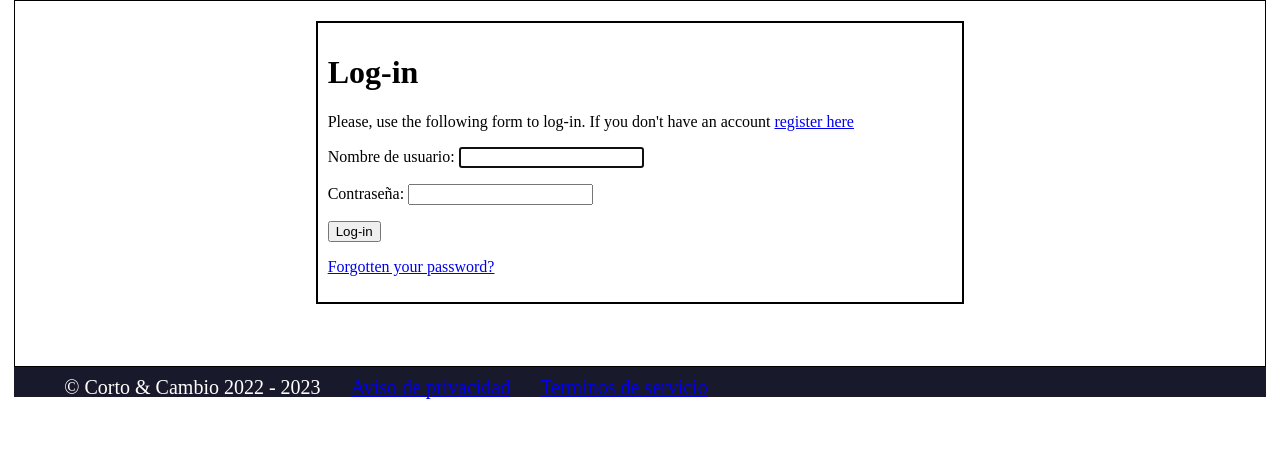
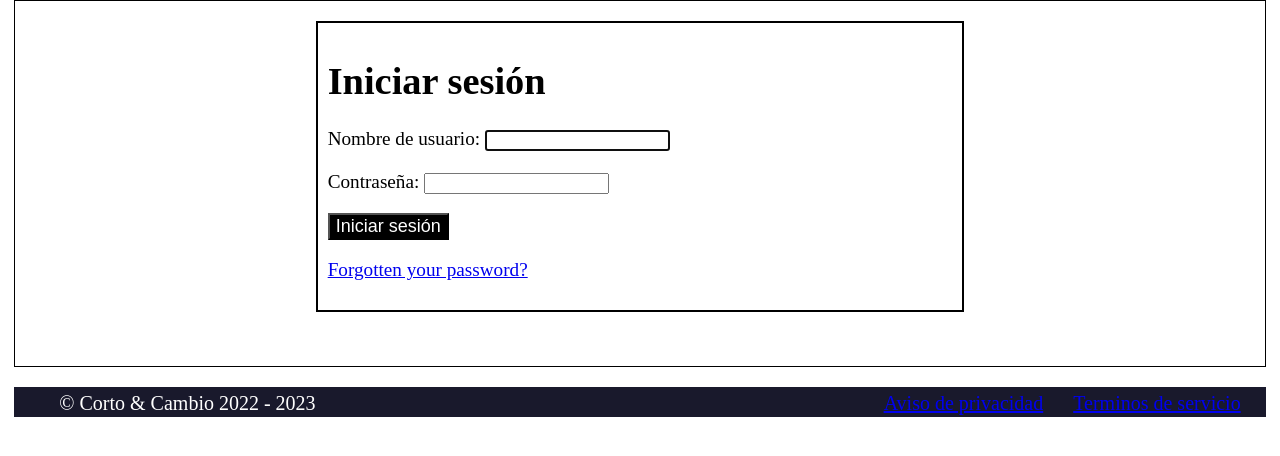
Before and after one commit to carloscg00/PGPI-G1.13, a Django app: page /account/login/ in a window 1280 px wide. Shown: the part 179-635 px from the top of the page. Run offline with Django 3.2, Linux system fonts and the light colour scheme.

```diff
--- a/code/account/templates/account/login.html
+++ b/code/account/templates/account/login.html
@@ -6,6 +6,6 @@
 <p>Please, use the following form to log-in:</p>
 <form method="post">
   {{ form.as_p }} {% csrf_token %}
-  <p><input type="submit" value="Log in" /></p>
+  <p><input id="boton" type="submit" value="Iniciar sesion" /></p>
 </form>
 {% endblock %}
--- a/code/account/templates/account/register.html
+++ b/code/account/templates/account/register.html
@@ -1,10 +1,10 @@
 {% extends "shop/layout.html" %} {% block content %}
 <div id="register">
-  <h1>Create an account</h1>
-  <p>Please, sign up using the following form:</p>
+  <h1>Crea una cuenta</h1>
+  <p>Usa el siguiente formulario:</p>
   <form method="post">
     {% csrf_token %} {{ user_form.as_p }}
-    <button type="submit" id="submit">Registrarse</button>
+    <button id="boton" type="submit" id="submit">Registrarse</button>
   </form>
 </div>
 {% endblock content %}
--- a/code/account/templates/account/register_done.html
+++ b/code/account/templates/account/register_done.html
@@ -1,8 +1,8 @@
-{% extends "base.html" %}
+{% extends "shop/layout.html" %}
 
 {% block title %}Welcome{% endblock %}
 
 {% block content %}
-	<h1>Welcome {{ new_user.first_name }}!</h1>
-	<p>Your account has been successfully created. Now you can <a href="{% url "login" %}">log in</a>.</p>
+	<h1>Bienvenido {{ new_user.first_name }}!</h1>
+	<p>Tu cuenta ha sido creada correctamente. Puedes iniciar sesión <a id="enlace" href="{% url "login" %}">aquí</a>.</p>
 {% endblock %}
--- a/code/account/templates/registration/login.html
+++ b/code/account/templates/registration/login.html
@@ -3,22 +3,19 @@
 
 {% block content %}
 <div id="login">
-	<h1>Log-in</h1>
+	<h1>Iniciar sesión</h1>
  	{% if form.errors %}
  		<p>
- 			Your username and password didn't match.
- 			Please try again.
+			Tu ususario y contraseña no concuerdan.
+			Inténtalo de nuevo.
  		</p>
- 	{% else %}
- 		<p>Please, use the following form to log-in. If you don't have an
-		account <a href="{% url "register" %}">register here</a></p>
  	{% endif %}
  	<div class="login-form">
  		<form action="{% url 'login' %}" method="post">
  			{{ form.as_p }}
  			{% csrf_token %}
  			<input type="hidden" name="next" value="{{ next }}" />
- 			<p><input type="submit" value="Log-in"></p>
+ 			<p><input id="boton" type="submit" value="Iniciar sesión"></p>
  		</form>
 		<p><a href="{% url "password_reset" %}">Forgotten your password?</a></p>
  	</div>
--- a/code/orders/forms.py
+++ b/code/orders/forms.py
@@ -4,5 +4,4 @@ from .models import Order
 class OrderCreateForm(forms.ModelForm):
     class Meta:
         model = Order
-        fields = ['first_name', 'last_name', 'email', 'address',
-            'postal_code', 'city', 'book_date']
+        fields = ['address', 'postal_code', 'city', 'book_date']
--- a/code/orders/templates/my_orders.html
+++ b/code/orders/templates/my_orders.html
@@ -1,6 +1,7 @@
 {% extends 'shop/layout.html' %} {% load static %} {% block content %}
+<div id="pedidos">
 <h1>Pedidos</h1>
-{% for order in orders%}
+{% for order in orders %}
 <div id="pedido">
     <span>Servicio: {{order.product.name}}</span>
     <br>
@@ -9,4 +10,5 @@
     <span>Confirmado: {{order.order.confirmed}}</span>
 </div>
 {% endfor %}
+</div>
 {% endblock %}
--- a/code/orders/templates/orders/order/created.html
+++ b/code/orders/templates/orders/order/created.html
@@ -6,6 +6,6 @@
 
 {% block content %}
  <h1>Thank you</h1>
- <p>Your order has been successfully completed. Your order number is
+ <p>Tu pedido ha sido completado con éxito. Su número de pedido es
  <strong>{{ order.id }}</strong>.</p>
 {% endblock %}
--- a/code/shop/static/style.css
+++ b/code/shop/static/style.css
@@ -72,22 +72,28 @@ footer {
   background-color: rgb(25, 25, 44);
   color: white;
   font-size: 20px;
-  line-height: 1px;
   height: 30px;
-  line-height: 1px;
-  padding-left: 10px;
-  display: flex;
 }
 
 footer ul li {
   float: left;
   list-style: none;
+  padding: 5px;
 }
 
 #terminos {
+  float: right;
+  margin-right: 20px;
+}
+
+#boton{
+  font-size: large;
+  background-color: black;
   color: white;
-  float: right;
-  margin-left: 30px;
+}
+
+#enlace{
+  color: blue;
 }
 
 #enlaces_catalogo {
@@ -194,6 +200,11 @@ footer ul li {
   padding: 10px;
   margin-bottom: 20px;
 }
+#pedidos{
+  text-align: center;
+}
+
+
 
 #login,
 #register,
@@ -205,6 +216,7 @@ footer ul li {
   margin-bottom: 20px;
   max-width: 50%;
   padding: 10px;
+  font-size: larger;
 }
 
 .order-form {
--- a/code/shop/templates/shop/atencion_cliente.html
+++ b/code/shop/templates/shop/atencion_cliente.html
@@ -4,7 +4,7 @@
   <div id="atencion_cliente_form">
     <form method="post" class="customer-form">
       {{ form.as_p }}
-      <input type="submit" value="Enviar" />
+      <input id="boton" type="submit" value="Enviar" />
       {% csrf_token %}
     </form>
   </div>
--- a/code/shop/templates/shop/layout.html
+++ b/code/shop/templates/shop/layout.html
@@ -27,15 +27,13 @@
           <li><a name="textoMenu" href="{% url 'orders:my_orders' %}">Mis pedidos</a></li>
         </div>
         <div id="botones_sesion">
-          <span class="user">
             {% if request.user.is_authenticated %}
-              Hola, {{ request.user.first_name }},
-              <a href="{% url "logout" %}">Logout</a>
+              <li>Hola, {{ request.user.first_name }}</li>
+              <li><a href="{% url "logout" %}">Logout</a></li>
             {% else %}
               <li><a href="{% url 'register' %}">Registrarse</a></li>
               <li><a href="{% url 'login' %}">Iniciar sesión</a></li>
             {% endif %}
-           </span>
         </div>
           </ul>
     </nav>
```
Also changed, not shown: code/account/templates/registration/logged_out.html (+4 -4 lines), code/orders/views.py (+10 -5 lines), code/db.sqlite3. Lines whose indentation alone changed are shown as unchanged.
